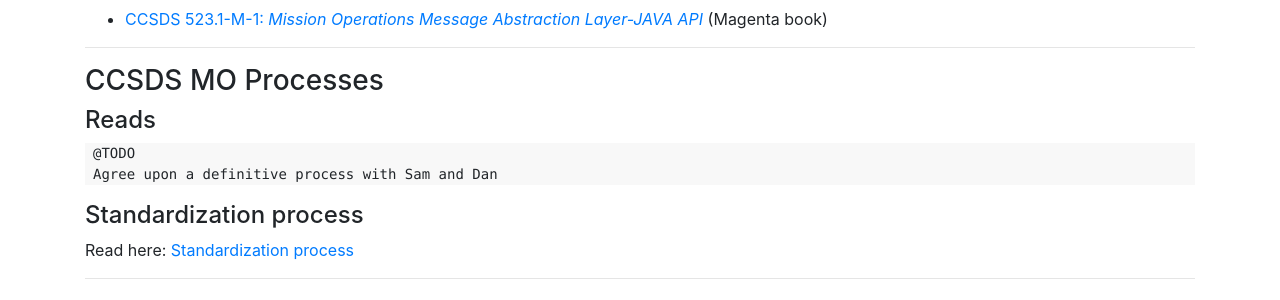
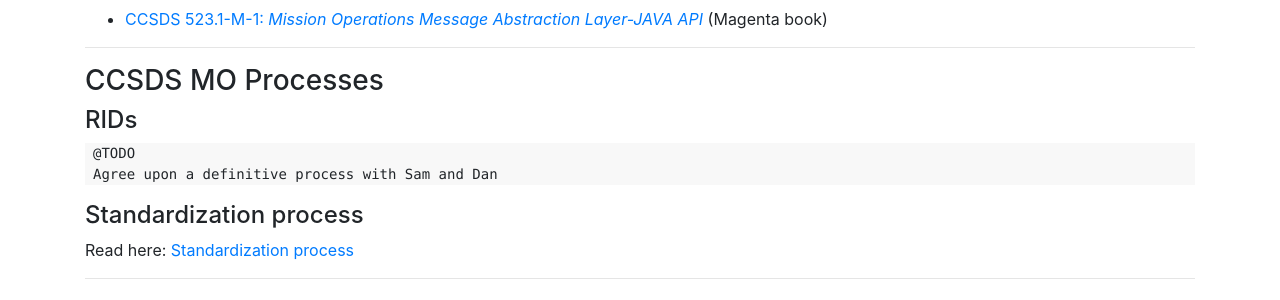
Before and after one commit to ccsdsmo/ccsdsmo.github.io, a Jekyll site: the page built from pages/technical-resources.md, in a window 1280 px wide and 1108 px high. Shown: the part 733-1033 px from the top of the window. Built offline with Jekyll 4.4.1, drawn with Linux system fonts in a browser that asks for light colours.

Commit message:
spell RIDs correctly

```diff
--- a/pages/technical-resources.md
+++ b/pages/technical-resources.md
@@ -36,7 +36,7 @@ On Wikipedia:
 
 ### CCSDS MO Processes
 
-#### Reads
+#### RIDs
 
     @TODO
     Agree upon a definitive process with Sam and Dan
```
